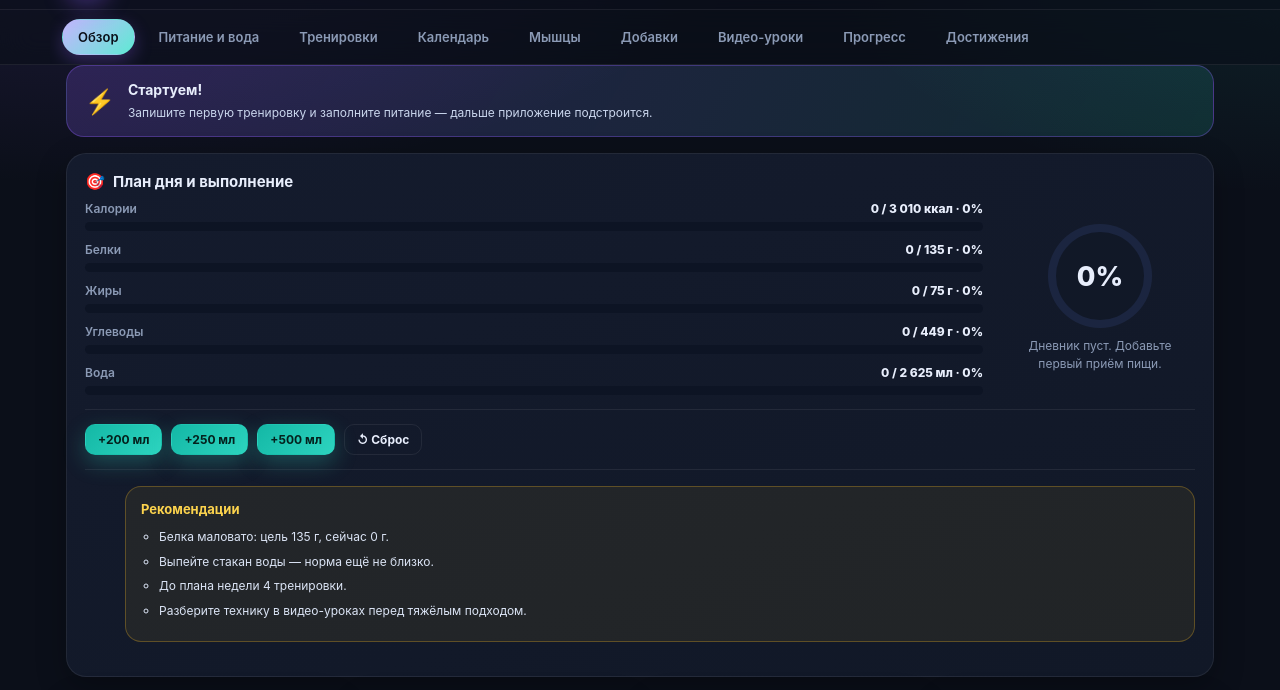
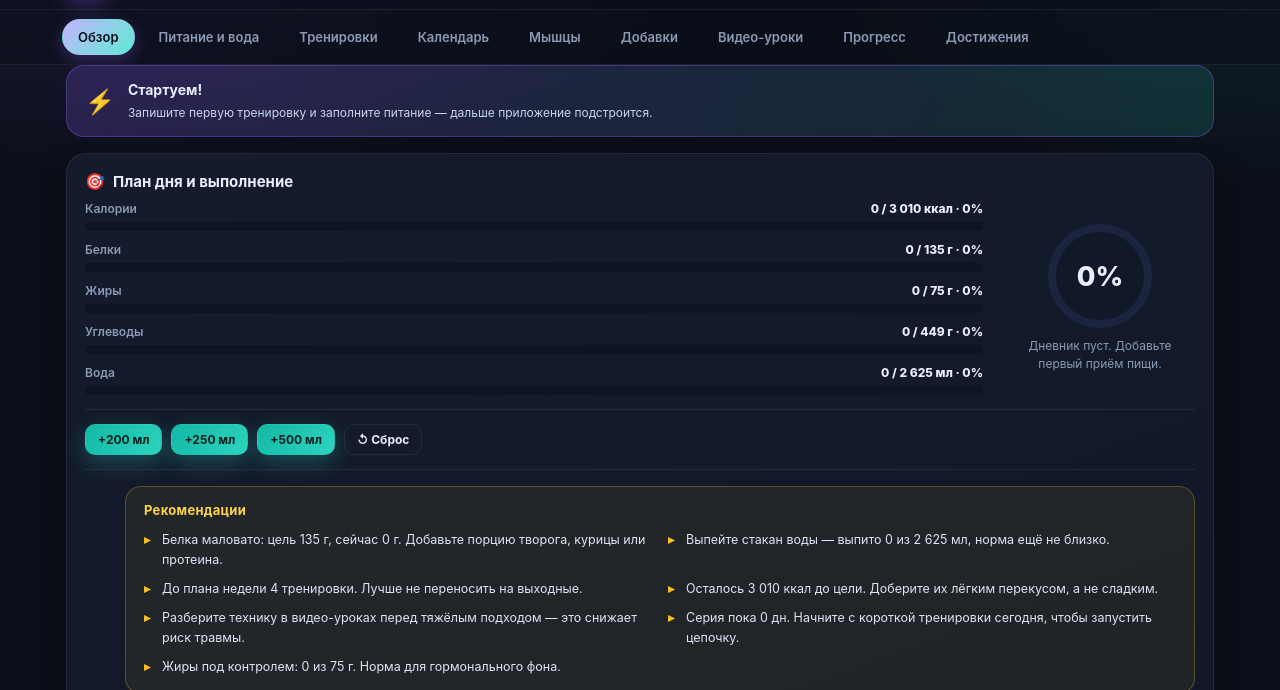
Before and after one commit to ihappyz0/123321, a website: page index.html in a window 1280 px wide. Shown: the part 57-747 px from the top of the page. Drawn offline with Linux system fonts and the light colour scheme.

Commit message:
Update index.html

```diff
--- a/index.html
+++ b/index.html
@@ -190,10 +190,12 @@ textarea{resize:vertical;min-height:74px}
 .ach b{font-size:13px;display:block;margin-bottom:3px}
 .ach p{font-size:11px;color:var(--muted);line-height:1.45}
 .ach .bar{height:6px;margin-top:8px}
-.advice{background:rgba(251,191,36,.07);border:1px solid rgba(251,191,36,.28);border-radius:16px;padding:15px}
-.advice h4{font-size:13px;color:#fcd34d;margin-bottom:9px}
-.advice ul{margin:0;padding-left:18px}
-.advice li{font-size:12px;line-height:1.65;color:#dbe4f5;margin-bottom:5px}
+.advice{background:rgba(251,191,36,.07);border:1px solid rgba(251,191,36,.28);border-radius:16px;padding:16px 18px}
+.advice h4{font-size:13px;color:#fcd34d;margin-bottom:11px;letter-spacing:.3px}
+.advice ul{margin:0;padding:0;list-style:none;display:grid;grid-template-columns:1fr 1fr;gap:9px 16px}
+@media(max-width:640px){.advice ul{grid-template-columns:1fr}}
+.advice li{font-size:12.5px;line-height:1.6;color:#dbe4f5;padding-left:18px;position:relative}
+.advice li::before{content:'▸';position:absolute;left:0;top:0;color:#fbbf24;font-weight:800}
 .ex-row{display:flex;justify-content:space-between;gap:10px;align-items:center;padding:10px 0;border-bottom:1px solid var(--line)}
 .ex-row:last-child{border-bottom:none}
 .ex-row .n{font-size:13px;font-weight:700}
@@ -1449,11 +1451,32 @@ function lessonOfDayCard() {
 
 function coachAdvice(t, g, week, plan) {
   var tips = [];
-  if (t.p < g.p * 0.6) tips.push('Белка маловато: цель ' + g.p + ' г, сейчас ' + fmt(t.p) + ' г.');
-  if (waterToday() < waterGoal() * 0.5) tips.push('Выпейте стакан воды — норма ещё не близко.');
-  if (week < plan) tips.push('До плана недели ' + (plan - week) + ' тренировки.');
-  if (!Object.keys(S.lessons).length) tips.push('Разберите технику в видео-уроках перед тяжёлым подходом.');
-  if (!tips.length) tips.push('Всё по плану. Держите режим сна 7–9 часов.');
+  var ml = waterToday(), wg = waterGoal();
+  var kcalLeft = Math.max(0, g.kcal - t.kcal);
+
+  if (t.p < g.p * 0.6) tips.push('Белка маловато: цель ' + g.p + ' г, сейчас ' + fmt(t.p) + ' г. Добавьте порцию творога, курицы или протеина.');
+  else tips.push('Белок в норме — ' + fmt(t.p) + ' из ' + g.p + ' г. Мышцам есть из чего строиться.');
+
+  if (ml < wg * 0.5) tips.push('Выпейте стакан воды — выпито ' + fmt(ml) + ' из ' + fmt(wg) + ' мл, норма ещё не близко.');
+  else if (ml < wg) tips.push('Воды ' + fmt(ml) + ' из ' + fmt(wg) + ' мл. Осталось ' + fmt(wg - ml) + ' мл до нормы.');
+  else tips.push('Водный баланс закрыт — ' + fmt(ml) + ' мл. Отличная гидратация.');
+
+  if (week < plan) tips.push('До плана недели ' + (plan - week) + ' тренировки. Лучше не переносить на выходные.');
+  else tips.push('План недели выполнен: ' + week + ' из ' + plan + ' тренировок. Можно дать организму отдых.');
+
+  if (kcalLeft > 0) tips.push('Осталось ' + fmt(kcalLeft) + ' ккал до цели. Доберите их лёгким перекусом, а не сладким.');
+  else tips.push('Калории закрыты. Дальше — только вода и зелень, чтобы не уйти в профицит.');
+
+  if (!Object.keys(S.lessons).length) tips.push('Разберите технику в видео-уроках перед тяжёлым подходом — это снижает риск травмы.');
+  else tips.push('Разобрано ' + Object.keys(S.lessons).length + ' видео-уроков. Продолжайте — техника важнее веса.');
+
+  var streak = computeStreak();
+  if (streak >= 3) tips.push('Серия ' + streak + ' дн. подряд — не разрывайте её, даже лёгкой тренировкой.');
+  else tips.push('Серия пока ' + streak + ' дн. Начните с короткой тренировки сегодня, чтобы запустить цепочку.');
+
+  if (t.f > g.f * 1.2) tips.push('Жиров многовато: ' + fmt(t.f) + ' из ' + g.f + ' г. Уберите жареное и масло в блюдах.');
+  else tips.push('Жиры под контролем: ' + fmt(t.f) + ' из ' + g.f + ' г. Норма для гормонального фона.');
+
   return '<div class="advice"><h4>Рекомендации</h4><ul>' + tips.map(function (s) { return '<li>' + s + '</li>'; }).join('') + '</ul></div>';
 }
 
```
